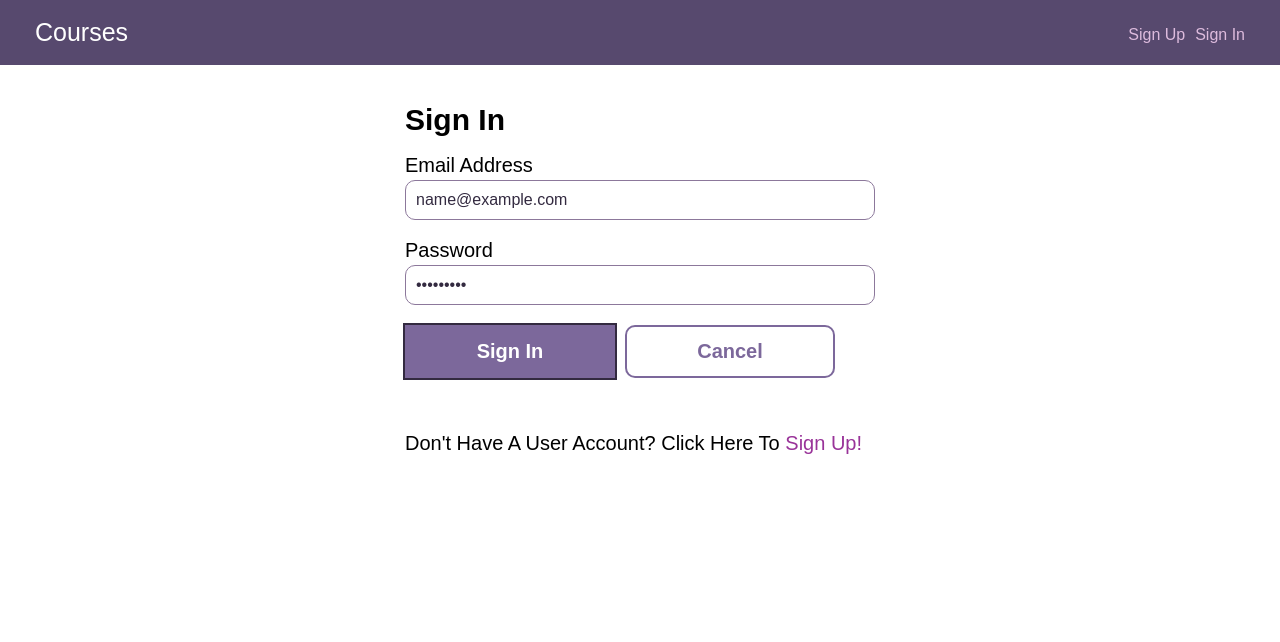
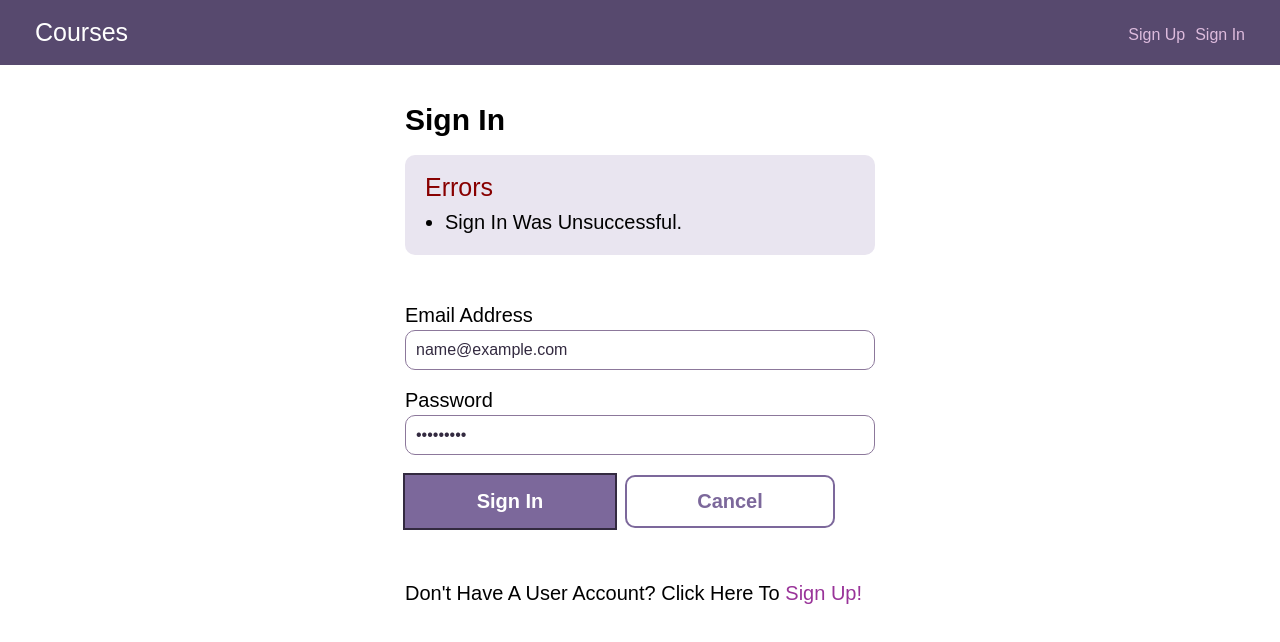
Before and after one commit to zviels/full-stack-app-with-react-and-rest-api, a React (Create React App) app in the folder client/: page /sign-in in a window 1280 px wide. Both pictures are taken after typing "name@example.com", "Sample123" into the empty fields and a click on the button "Sign In". Shown: the top 642 px of the page. Built offline with nearby package versions, Linux system fonts and the light colour scheme; no server answers.

Commit message:
Added Sign In Functionality

```diff
--- /dev/null
+++ b/client/src/Components/Errors.js
@@ -0,0 +1,28 @@
+import React from 'react';
+
+// The Errors Component
+
+const Errors = ({ errors }) => {
+
+    // renderErrors
+
+    const renderErrors = () => errors.map((error, index) => <li key= { index }>{ error }</li>);
+
+    // JSX
+
+    return (
+
+        <div className="validation--errors">
+            <h3>Errors</h3>
+            <ul>
+                { renderErrors() }
+            </ul>
+        </div>
+
+    );
+
+}
+
+// Export The Errors Component
+
+export default Errors;
--- a/client/src/Components/Header.js
+++ b/client/src/Components/Header.js
@@ -1,26 +1,49 @@
-import React from 'react';
+import React, { useContext } from 'react';
 import { Link } from 'react-router-dom';
+
+import { APIContext } from '../Context';
 
 // The Header Component
 
 const Header = () => {
+
+    // Use Context
+
+    const { authenticatedUser } = useContext(APIContext);
+
+    // Decide Which UL Element To Display
+
+    const ul = authenticatedUser ?
+
+    <ul className="header--signedin">
+        <li>Welcome, { authenticatedUser.firstName + ' ' + authenticatedUser.lastName }!</li>
+        <li>
+            <Link to="/sign-out">Sign Out</Link>
+        </li>
+    </ul>
+
+    :
+
+    <ul className="header--signedout">
+        <li>
+            <Link to="/sign-up">Sign Up</Link>
+        </li>
+        <li>
+            <Link to="/sign-in">Sign In</Link>
+        </li>
+    </ul>
+
+    // JSX
 
     return (
 
         <header>
             <div className="wrap header--flex">
                 <h1 className="header--logo">
-                    <a href="/">Courses</a>
+                    <Link to="/">Courses</Link>
                 </h1>
                 <nav>
-                    <ul className="header--signedout">
-                        <li>
-                            <a href="/sign-up">Sign Up</a>
-                        </li>
-                        <li>
-                            <Link to="/sign-in">Sign In</Link>
-                        </li>
-                    </ul>
+                    { ul }
                 </nav>
             </div>
         </header>
--- a/client/src/Components/UserSignIn.js
+++ b/client/src/Components/UserSignIn.js
@@ -2,6 +2,8 @@ import React, { useState, useContext } from 'react';
 import { Link, useHistory } from 'react-router-dom';
 
 import { APIContext } from '../Context';
+
+import Errors from './Errors';
 
 // The Sign In Form
 
@@ -11,10 +13,11 @@ const UserSignIn = () => {
 
     const [email, setEmail] = useState('');
     const [password, setPassword] = useState('');
+    const [errors, setErrors] = useState([]);
 
     // Use The API Context
 
-    const { dataManager } = useContext(APIContext);
+    const { dataManager, setAuthenticatedUser } = useContext(APIContext);
 
     // Use History
 
@@ -32,10 +35,26 @@ const UserSignIn = () => {
 
         event.preventDefault();
 
-        const data = await dataManager.signIn({ email, password });
-        console.log(data);
+        if ((!(email)) || (!(password)))
+            return setErrors([ 'Both Email & Password Are Required Fields.' ]);
+
+        try {
+
+            const user = await dataManager.signIn({ email, password });
+            setAuthenticatedUser(user);
+            history.push('/');
+
+        } catch (error) {
+
+            setErrors([ 'Sign In Was Unsuccessful.' ]);
+
+        }
 
     }
+
+    // Decide If There Is An Error Or Not
+
+    const error = errors.length > 0 ? <Errors errors= { errors } /> : null;
 
     // JSX
 
@@ -43,6 +62,7 @@ const UserSignIn = () => {
 
         <div className="form--centered">
             <h2>Sign In</h2>
+            { error }
             <form onSubmit= { submit }>
                 <label htmlFor="emailAddress">
                     Email Address
--- a/client/src/Context/index.js
+++ b/client/src/Context/index.js
@@ -1,4 +1,4 @@
-import React from 'react';
+import React, { useState } from 'react';
 
 import DataManager from '../Utilities/DataManager';
 
@@ -14,17 +14,25 @@ const { Provider } = APIContext;
 
 const dataManager = new DataManager();
 
-// Define What To Provide
-
-const value = {
-
-    dataManager
-
-}
-
 // Create The API Provider
 
 const APIProvider = ({ children }) => {
+
+    // Initialize State
+
+    const [authenticatedUser, setAuthenticatedUser] = useState(null);
+
+    // Define What To Provide
+
+    const value = {
+
+        dataManager,
+        authenticatedUser,
+        setAuthenticatedUser
+
+    }
+
+    // JSX
 
     return (
 
--- a/client/src/Utilities/HandleAsyncOperation.js
+++ b/client/src/Utilities/HandleAsyncOperation.js
@@ -10,7 +10,12 @@ const handleAsyncOperation = (callback) => {
 
         } catch (error) {
 
-            console.error('An Error Occurred: ' + error);
+            console.error(error);
+
+            if (typeof param === 'object')
+                throw error;
+
+            // For Sign In, Get The Error Message From The API With 'Error.Response.Data.ErrorMessage'
 
         }
 
```
